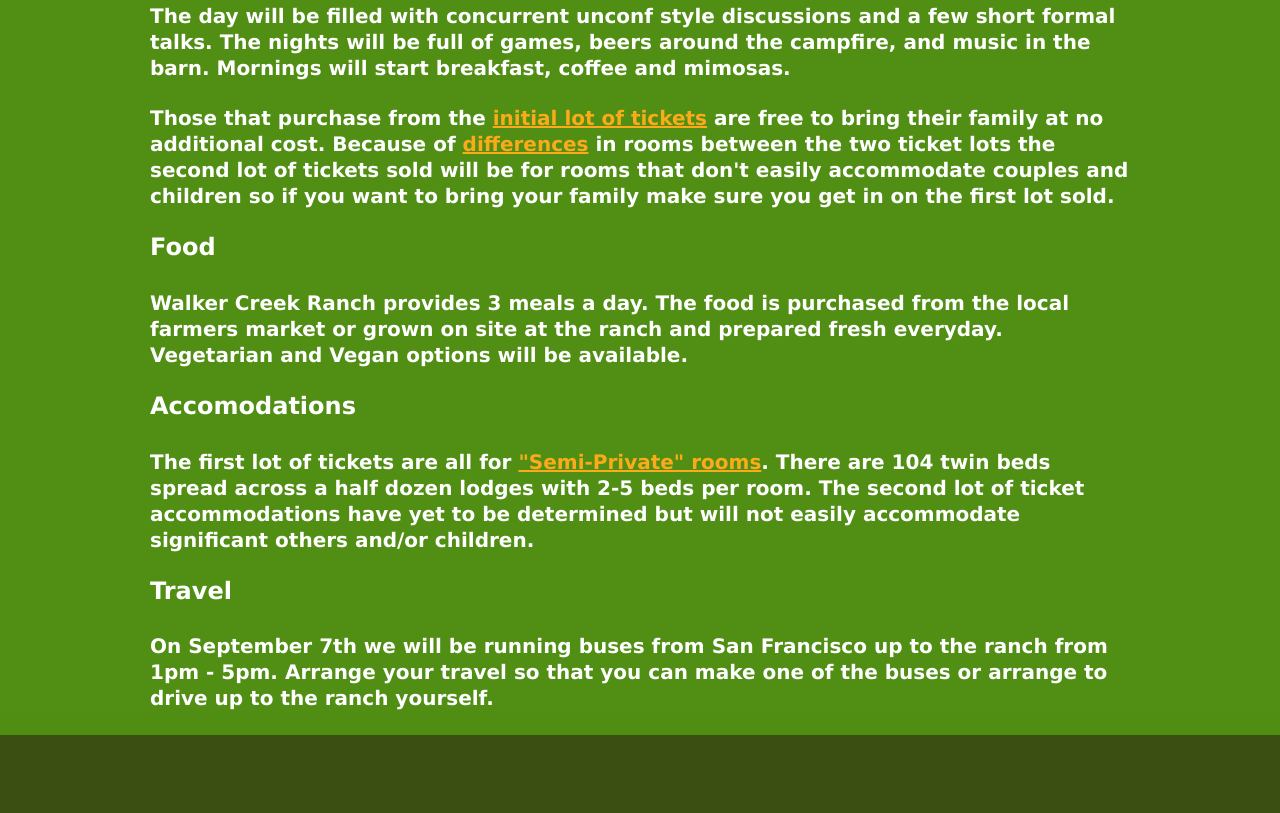
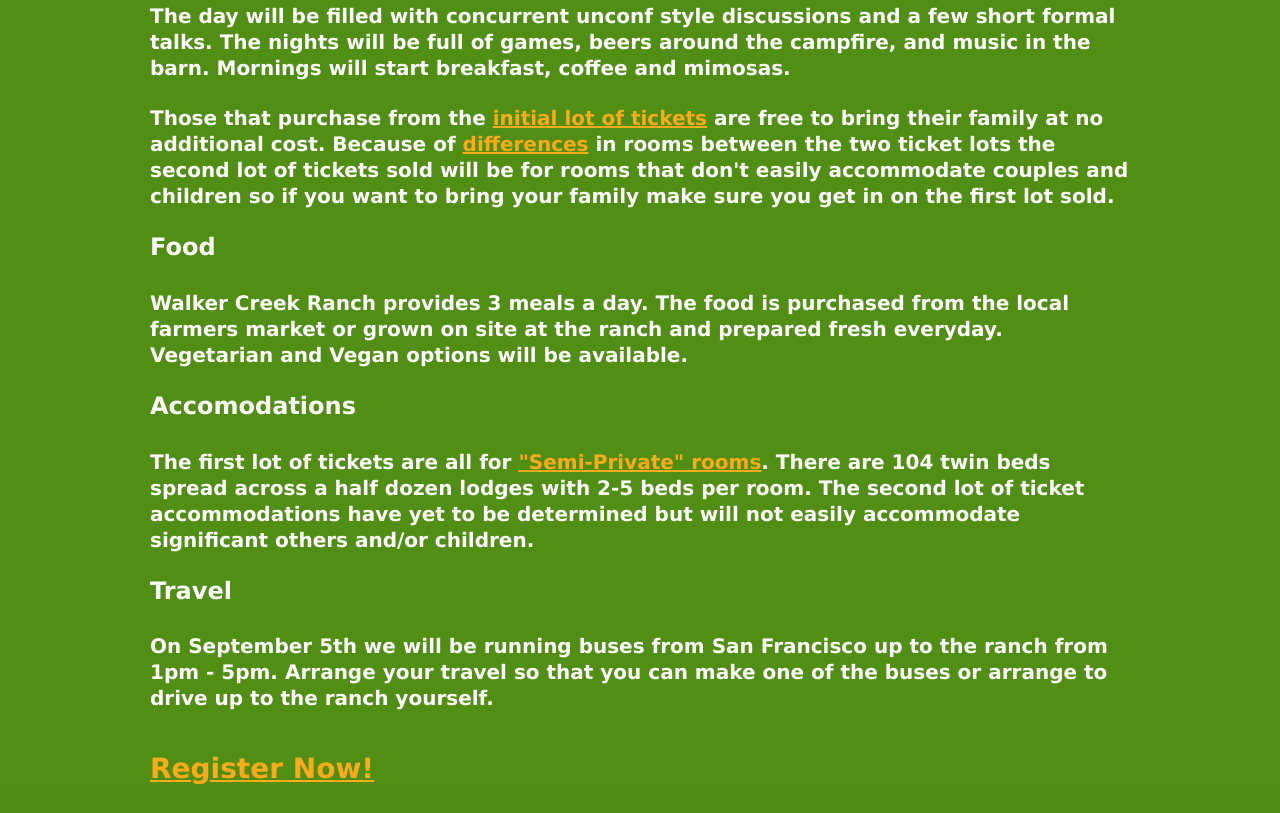
Before and after one commit to mikeal/nodeconf, a plain HTML site: page attachments/summercamp.html in a window 1280 px wide. Shown: the part 1147-1960 px from the top of the page. Before the commit the page ends 1882 px from the top, so only its background shows below. Drawn offline with nearby package versions, Linux system fonts and the light colour scheme.

Commit message:
Fixing date and adding additional register link.

```diff
--- a/attachments/summercamp.html
+++ b/attachments/summercamp.html
@@ -57,7 +57,9 @@
       <h3 class="info-spec">Accomodations</h3>
       <p>The first lot of tickets are all for <a href="http://www.walkercreekranch.org/">"Semi-Private" rooms</a>. There are 104 twin beds spread across a half dozen lodges with 2-5 beds per room. The second lot of ticket accommodations have yet to be determined but will not easily accommodate significant others and/or children.</p>
       <h3 class="info-spec">Travel</h3>
-      <p>On September 7th we will be running buses from San Francisco up to the ranch from 1pm - 5pm. Arrange your travel so that you can make one of the buses or arrange to drive up to the ranch yourself.</p>
+      <p>On September 5th we will be running buses from San Francisco up to the ranch from 1pm - 5pm. Arrange your travel so that you can make one of the buses or arrange to drive up to the ranch yourself.</p>
+
+      <h3 class="actions"><a href="http://www.eventbrite.com/event/1767391315" id="register">Register Now!</a></h3>
     </div>
 
   </div>
```
